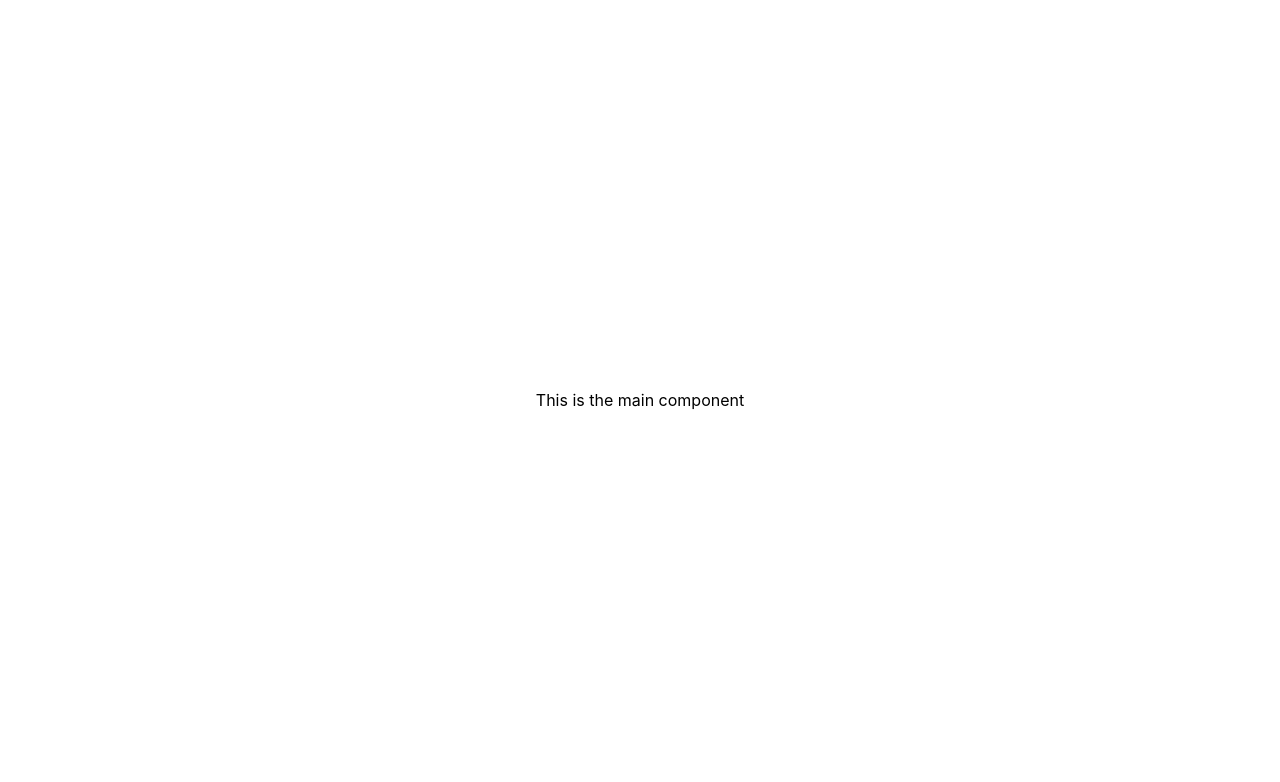
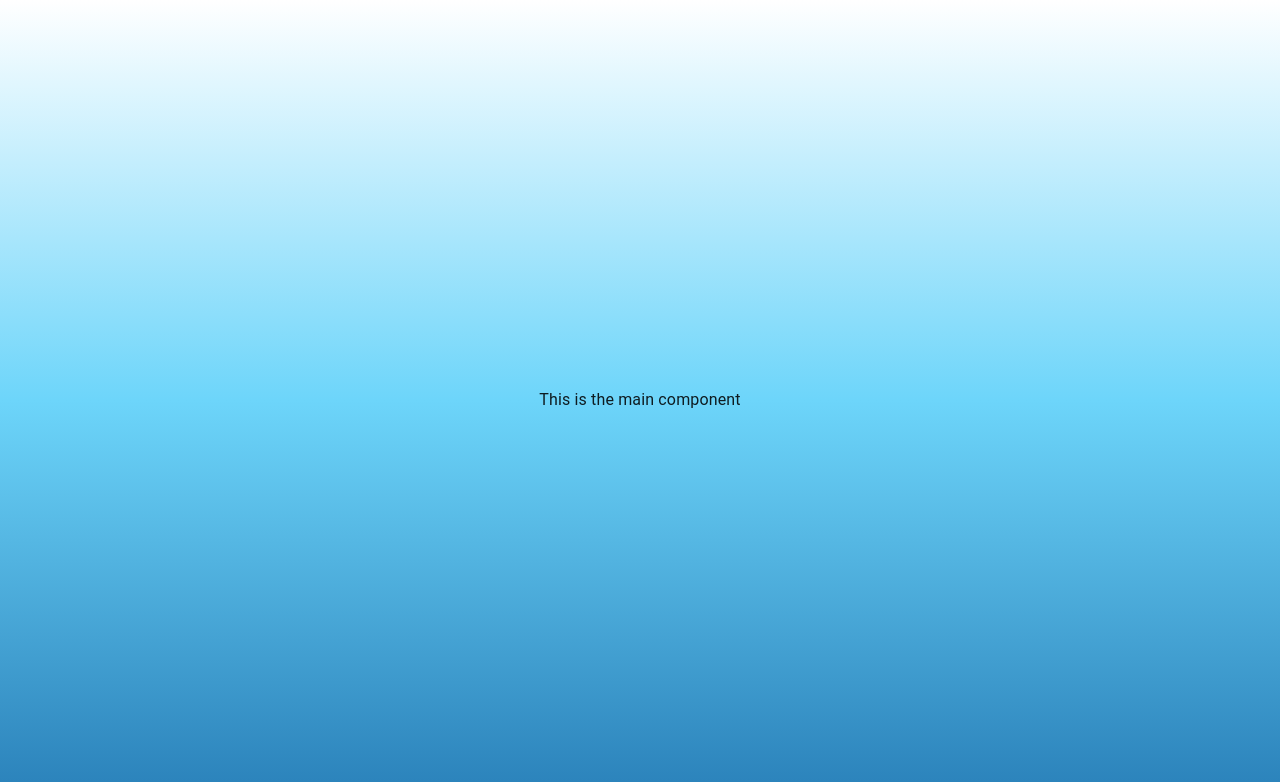
Before and after one commit to vinaykukke/Storage, a Next.js app: page / in a window 1280 px wide. Shown: the top 782 px of the page. Built offline with nearby package versions, Linux system fonts and the light colour scheme.

Commit message:
Basic theme steup

```diff
--- a/pages/_app.tsx
+++ b/pages/_app.tsx
@@ -1,6 +1,44 @@
+import { useMemo } from "react";
 import type { AppProps } from "next/app";
+import Head from "next/head";
+import useMediaQuery from "@mui/material/useMediaQuery";
+import { createTheme, ThemeProvider } from "@mui/material/styles";
+import { CacheProvider, EmotionCache } from "@emotion/react";
+import CssBaseline from "@mui/material/CssBaseline";
+import createEmotionCache from "src/emotion-cache/emotionCache";
 import "../styles/globals.scss";
 
-export default function App({ Component, pageProps }: AppProps) {
-  return <Component {...pageProps} />;
+/** Client-side cache, shared for the whole session of the user in the browser */
+const clientSideEmotionCache = createEmotionCache();
+
+interface IProps extends AppProps {
+  emotionCache?: EmotionCache;
 }
+
+export default function App(props: IProps) {
+  const { Component, emotionCache = clientSideEmotionCache, pageProps } = props;
+  const prefersDarkMode = useMediaQuery("(prefers-color-scheme: dark)");
+
+  const theme = useMemo(
+    () =>
+      createTheme({
+        palette: {
+          mode: prefersDarkMode ? "dark" : "light",
+        },
+      }),
+    [prefersDarkMode]
+  );
+
+  return (
+    <CacheProvider value={emotionCache}>
+      <Head>
+        <meta name="viewport" content="initial-scale=1, width=device-width" />
+      </Head>
+      <ThemeProvider theme={theme}>
+        {/* CssBaseline kickstart an elegant, consistent, and simple baseline to build upon. */}
+        <CssBaseline />
+        <Component {...pageProps} />
+      </ThemeProvider>
+    </CacheProvider>
+  );
+}
--- /dev/null
+++ b/src/emotion-cache/emotionCache.ts
@@ -0,0 +1,9 @@
+import createCache from "@emotion/cache";
+
+/**
+ * prepend: true moves MUI styles to the top of the <head> so they're loaded first.
+ * It allows developers to easily override MUI styles with other styling solutions, like CSS modules.
+ */
+export default function createEmotionCache() {
+  return createCache({ key: "css", prepend: true });
+}
--- a/styles/globals.scss
+++ b/styles/globals.scss
@@ -1,3 +1,8 @@
+:root {
+  --background-dark: linear-gradient(to bottom, #000000, #000428, #004e92);
+  --background-light: linear-gradient(to bottom, #ffffff, #6dd5fa, #2980b9);
+}
+
 html,
 body {
   padding: 0;
@@ -21,6 +26,16 @@ a {
   }
   body {
     color: white;
-    background: black;
+    background: var(--background-dark);
   }
 }
+
+@media (prefers-color-scheme: light) {
+  html {
+    color-scheme: light;
+  }
+  body {
+    color: black;
+    background: var(--background-light);
+  }
+}
```
Also changed, not shown: src/theme/createTheme.ts (added, +32 -0 lines), tsconfig.json (+20 -7 lines).
